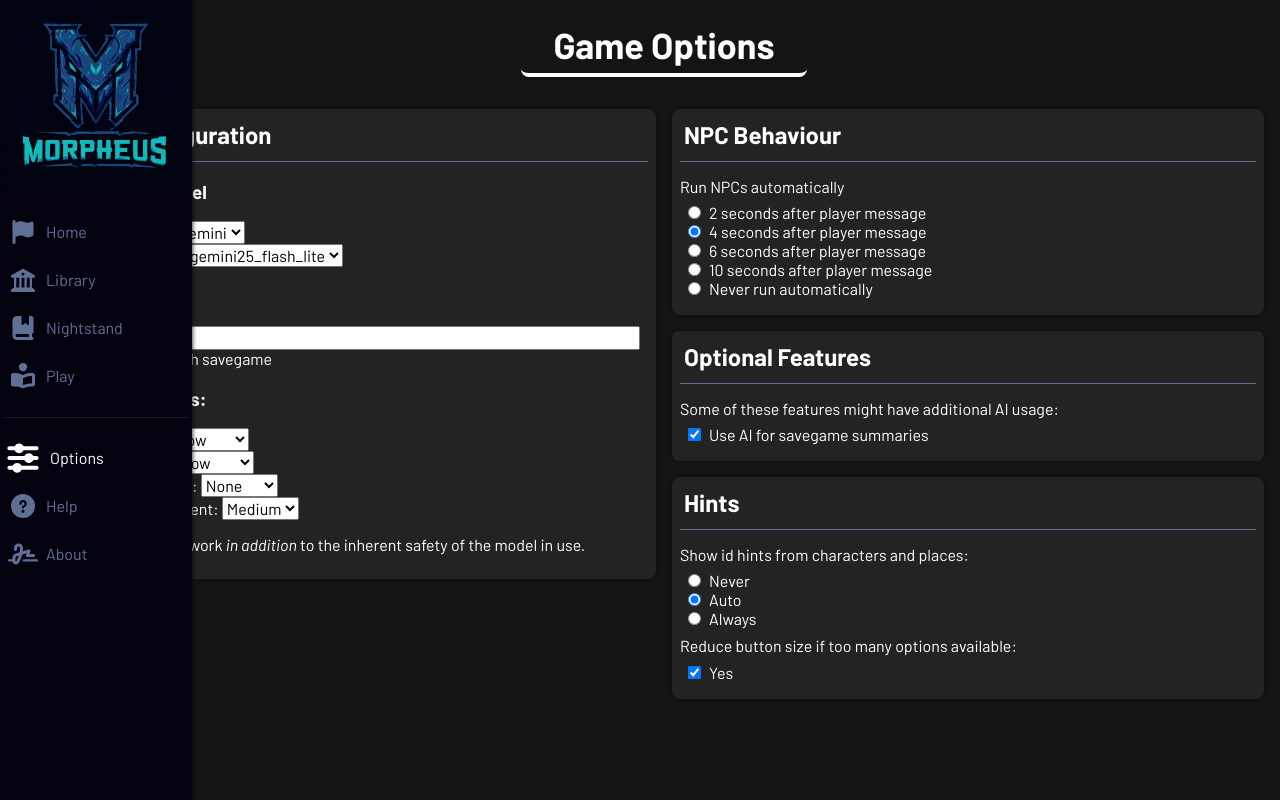
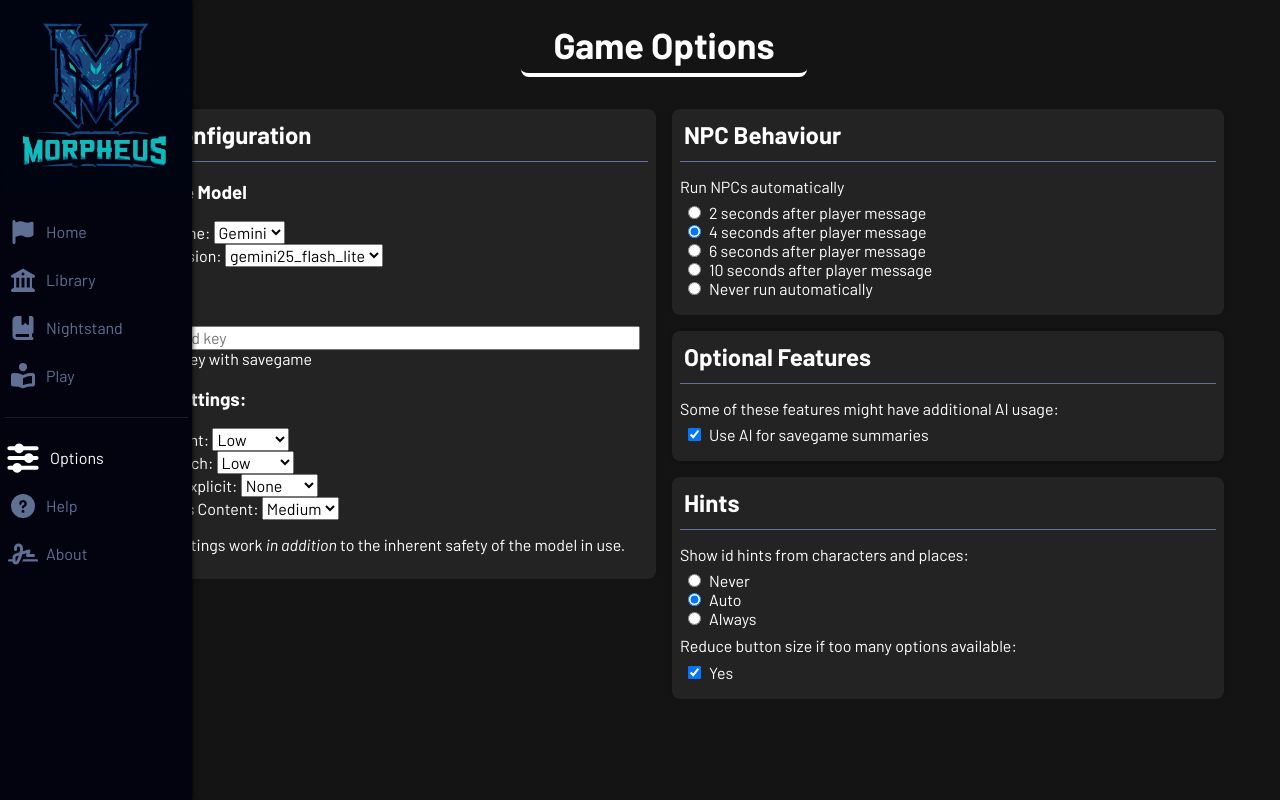
Before and after one commit to AlphaOrange/Morpheus, a Vue app: page /options in a window 1280 px wide. Built offline with nearby package versions, Linux system fonts and the light colour scheme; no server answers.

Commit message:
max-width for two columns layout

```diff
--- a/src/layouts/TheTwoColumnsLayout.vue
+++ b/src/layouts/TheTwoColumnsLayout.vue
@@ -20,6 +20,9 @@
 
 <style scoped>
 .page {
+  max-width: 72rem;
+  margin: 0 auto;
+  padding: 1rem;
   display: grid;
   grid-template-columns: 1fr 1fr;
   grid-template-rows: auto auto;
@@ -27,7 +30,6 @@
     'header header'
     'left right';
   column-gap: 1rem;
-  padding: 1rem;
 }
 
 .header {
```
